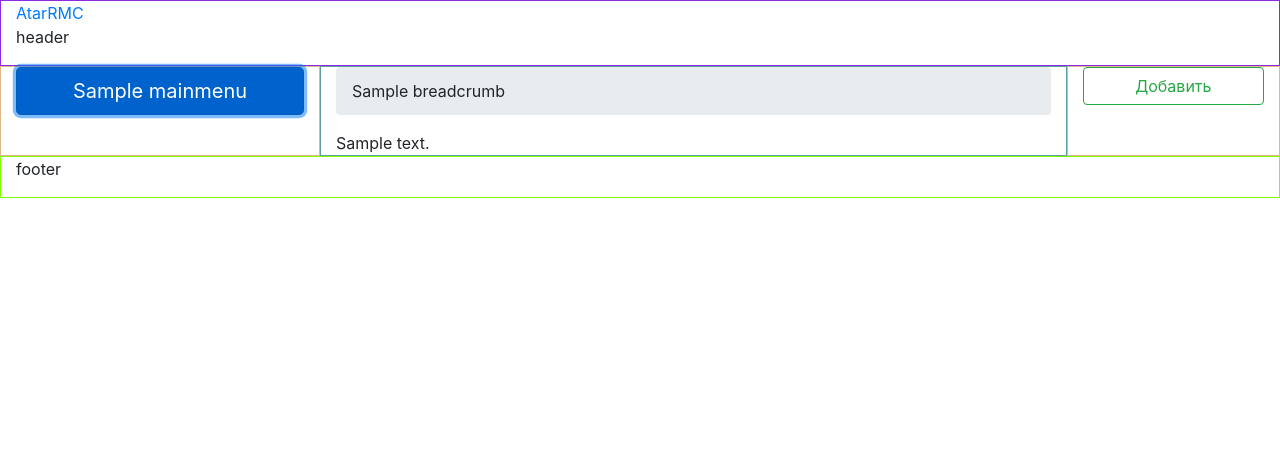
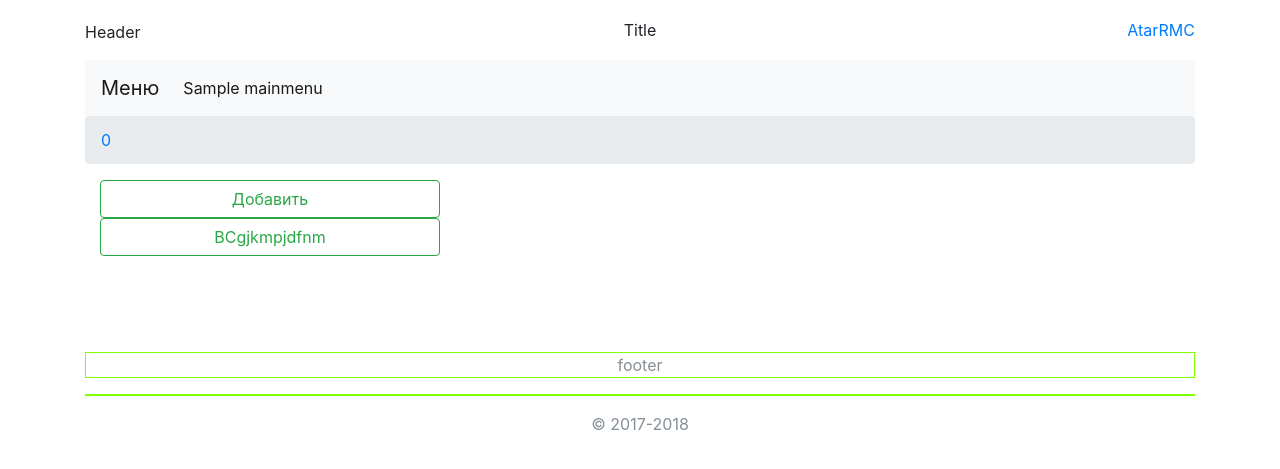
Before and after one commit to artemfile2/atar.rmc, a PHP site: template view/v_main.php in a window 1280 px wide. Shown: the top 469 px of the page. Run offline with PHP 8.4, Linux system fonts and the light colour scheme; the template is opened without the code that fills it: most values are stand-ins (such as "Sample title", 1, 10 or a date in 2020); some libraries are stand-ins or nearby versions.

Commit message:
new view on bootsprap

```diff
--- a/view/base.php
+++ b/view/base.php
@@ -10,22 +10,26 @@
 </head>
 <body>
 
-    <div class="container-fluid">
-        <div class="row wrapper">
-            <div class="col-sm header">
-                <a href="#" class="brand-logo right">AtarRMC</a>
-                <p>header</p>
+    <div class="container">
+        <header class="blog-header py-3">
+            <div class="row flex-nowrap justify-content-between align-items-center">
+                <div class="col-4 pt-1">Header</div>
+                <div class="col-4 text-center">Title</div>
+                <div class="col-4 d-flex justify-content-end align-items-center">
+                    <a href="#" class="brand-logo right">AtarRMC</a>
+                </div>
             </div>
-        </div>
-        <div class="row">
+        </header>
+        <!--<div class="row">-->
             <?php
                 echo $content;
             ?>
-        </div>
+        <!--</div>-->
 
-        <div class="row">
-            <div class="col footer"><p>footer</p></div>
-        </div>
+        <footer class="my-5 pt-5 text-muted text-center text-small">
+            <p class="col footer">footer</p>
+            <p class="col footer"><p>© 2017-2018</p>
+        </footer>
     </div>
 
     <script src="https://code.jquery.com/jquery-3.2.1.slim.min.js" integrity="sha384-KJ3o2DKtIkvYIK3UENzmM7KCkRr/rE9/Qpg6aAZGJwFDMVNA/GpGFF93hXpG5KkN" crossorigin="anonymous"></script>
--- a/view/v_main.php
+++ b/view/v_main.php
@@ -1,37 +1,45 @@
-<div class="col-3 menu">
-    <?php
-        foreach ($mainmenu as $menu){
-            $menu['active'] ? 'active' : '';
-            if ($menu['active']){
-                $linkClass = "btn btn-primary btn-lg btn-block active";
+<nav class="navbar navbar-expand-lg navbar-light bg-light">
+    <a class="navbar-brand" href="#">Меню</a>
+    <button class="navbar-toggler" type="button" data-toggle="collapse" data-target="#navbarNav" aria-controls="navbarNav" aria-expanded="false" aria-label="Toggle navigation">
+        <span class="navbar-toggler-icon"></span>
+    </button>
+    <div class="collapse navbar-collapse" id="navbarNav">
+        <ul class="navbar-nav">
+            <?php
+            foreach ($mainmenu as $menu){
+                $active = $menu['active'] ? 'active' : '';
+                echo '<li class="nav-item ' . $active . '">';
+                echo '<a class="nav-link" href="'.$menu['link'].'">'.$menu['name'].'</a>';
+                echo '</li>';
             }
-            else{
-                $linkClass = "btn btn-secondary btn-lg btn-block";
-            }
-            $str = '<a href="'.$menu['link'].'" class="'.$linkClass.'"
-                                   role="button"
-                                   >'.$menu['name'].'</a>';
-            echo $str;
-        }
-    ?>
-</div>
+            ?>
+        </ul>
+    </div>
+</nav>
 
-<div class="col-7 content">
+<div>
     <nav aria-label="breadcrumb">
         <ol class="breadcrumb">
             <?php
-                foreach ($breadcrumb as $item){
-                    echo '<li class="breadcrumb-item">'.$item.'</li>';
-                }
+            foreach ($breadcrumb as $item=>$value){
+                echo '<li class="breadcrumb-item">';
+                if (isset($value)){
+                    echo '<a href="' . $value . '">' . $item . '</a>';
+                } else {
+                    echo $item;
+                };
+                echo '</li>';
+            }
             ?>
         </ol>
     </nav>
-
-    <?=$content_main;?>
 </div>
 
-<div class="col-2 menu">
+<div class="col-md-4 order-md-2 mb-4">
     <div class="col-12 btn btn-outline-success">
         Добавить
     </div>
+    <div class="col-12 btn btn-outline-success">
+        BCgjkmpjdfnm
+    </div>
 </div>
```
Also changed, not shown: view/v_employeecard.php (+29 -24 lines), view/v_filial.php (+24 -19 lines), view/v_login.php (+3 -7 lines), view/v_strax.php (+26 -35 lines).
